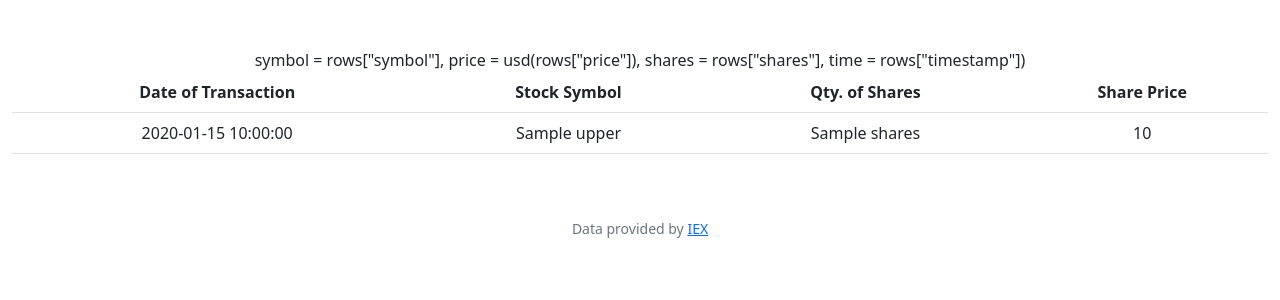
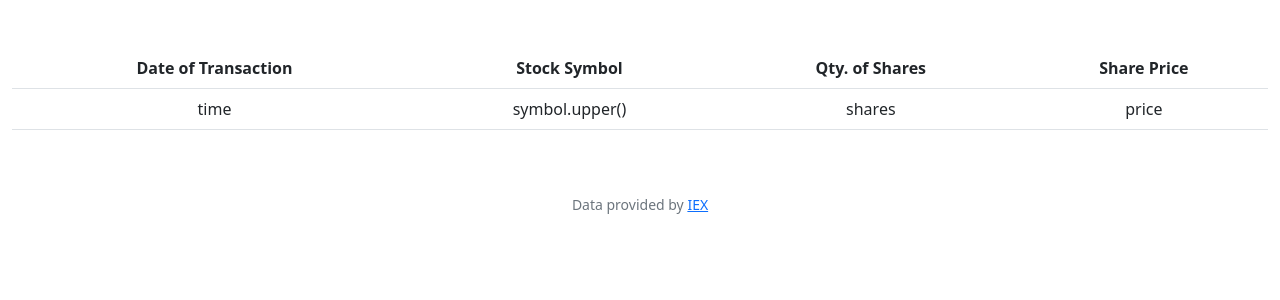
Before and after one commit to minhngocda/cs50_2022, a Flask app: template finance/templates/history.html in a window 1280 px wide. Shown: the part 76-376 px from the top of the page. Run offline with Flask 2, Linux system fonts and the light colour scheme; the template is opened without the code that fills it: most values are stand-ins (such as "Sample title", 1, 10 or a date in 2020); some libraries are stand-ins or nearby versions.

Commit message:
Mon, Feb 28, 2022, 9:11 AM +00:00

```diff
--- a/finance/templates/history.html
+++ b/finance/templates/history.html
@@ -13,11 +13,11 @@
             <th>Share Price</th>
         </tr>
         {% for rows in rows %}
-        <tr>symbol = rows["symbol"], price = usd(rows["price"]), shares = rows["shares"], time = rows["timestamp"])
-            <td>{{timestamp}}</td>
-            <td>{{rows['symbol'].upper()}}</td>
-            <td>{{rows['shares']}}</td>
-            <td>{{rows['price']}}</td>
+        <tr>
+            <td>{{'time'}}</td>
+            <td>{{'symbol.upper()'}}</td>
+            <td>{{'shares'}}</td>
+            <td>{{'price'}}</td>
         </tr>
         {% endfor %}
     </table>
```
